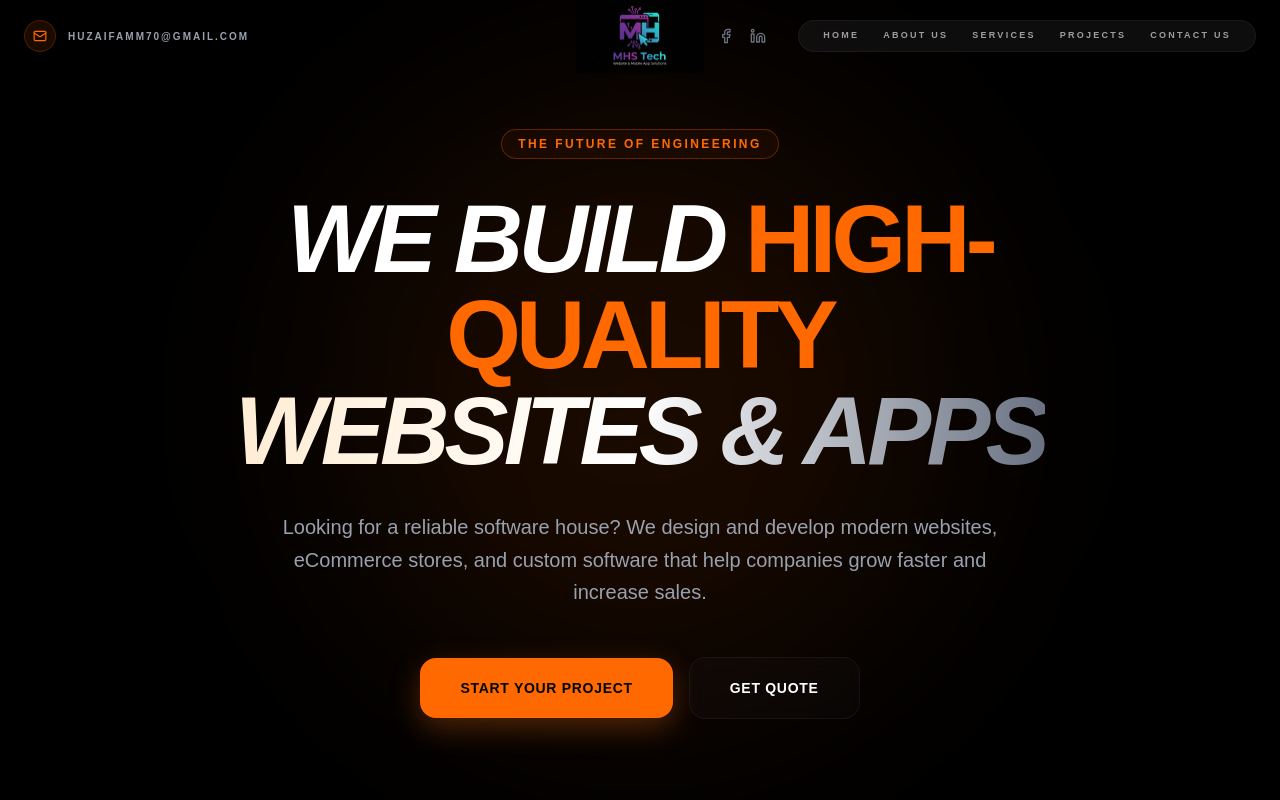
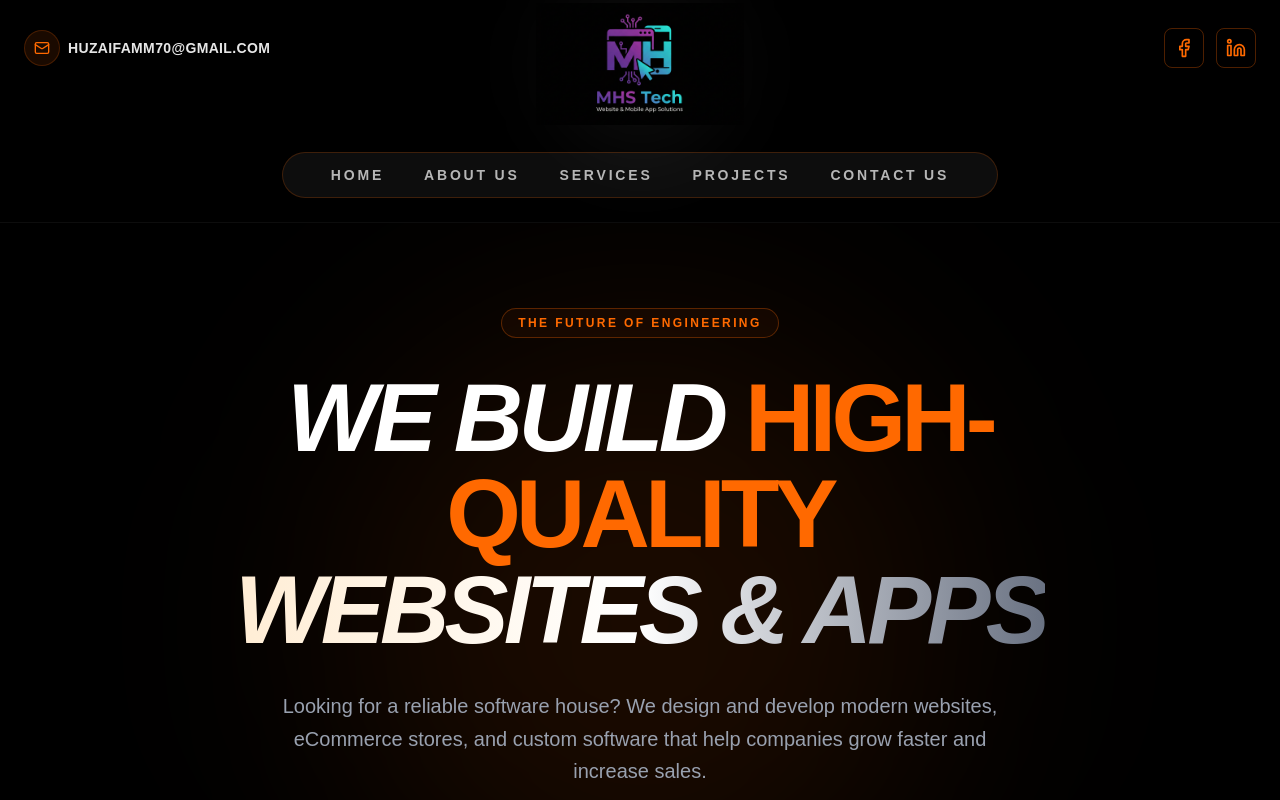
Before and after one commit to Huzaifa777-svg/MHS-Tech, a Next.js app: page / in a window 1280 px wide. Shown: the top 800 px of the page. Built offline with nearby package versions, Linux system fonts and the light colour scheme.

Commit message:
Fix: Restored original desktop header layout and updated mobile responsive menu

```diff
--- a/src/components/Header.tsx
+++ b/src/components/Header.tsx
@@ -8,19 +8,13 @@ import { motion, AnimatePresence } from "framer-motion";
 
 export default function Header() {
     const [isMenuOpen, setIsMenuOpen] = useState(false);
-    const [scrolled, setScrolled] = useState(false);
 
     useEffect(() => {
-        const handleScroll = () => {
-            setScrolled(window.scrollY > 20);
-        };
-        window.addEventListener("scroll", handleScroll);
         if (isMenuOpen) {
             document.body.style.overflow = "hidden";
         } else {
             document.body.style.overflow = "unset";
         }
-        return () => window.removeEventListener("scroll", handleScroll);
     }, [isMenuOpen]);
 
     const navLinks = [
@@ -57,29 +51,28 @@ export default function Header() {
     };
 
     return (
-        <header
-            className={`fixed top-0 left-0 w-full z-50 transition-all duration-500 ${scrolled ? "bg-black/80 backdrop-blur-2xl border-b border-white/10 py-3" : "bg-transparent py-5"
-                }`}
-        >
-            <div className="max-w-7xl mx-auto px-6 flex justify-between items-center relative">
+        <header className="w-full bg-black flex flex-col items-center pt-4 pb-6 border-b border-white/5 relative">
+            {/* Top Bar: Always visible, but contents change slightly */}
+            <div className="w-full max-w-7xl px-6 flex justify-between items-center relative h-16">
 
-                {/* Left: Email */}
-                <div className="hidden sm:flex items-center gap-3">
-                    <div className="w-8 h-8 rounded-full bg-orange-500/10 flex items-center justify-center border border-orange-500/20">
-                        <Mail className="w-3.5 h-3.5 text-orange-500" />
+                {/* Left: Email (Desktop/Tablet) */}
+                <div className="flex items-center gap-2">
+                    <div className="w-9 h-9 rounded-full bg-orange-500/10 flex items-center justify-center border border-orange-500/20">
+                        <Mail className="w-4 h-4 text-orange-500" />
                     </div>
-                    <span className="hidden lg:block text-gray-400 text-[10px] font-black uppercase tracking-[0.2em]">huzaifamm70@gmail.com</span>
+                    <span className="hidden md:block text-white/90 text-sm font-bold tracking-wide uppercase tracking-[0.1em]">huzaifamm70@gmail.com</span>
                 </div>
 
-                {/* Center: Logo */}
-                <div className="absolute left-1/2 -translate-x-1/2 top-1/2 -translate-y-1/2 z-30">
-                    <Link href="/" className="block">
-                        <div className="relative w-24 h-24 md:w-32 md:h-32 flex items-center justify-center">
+                {/* Center: Large Logo (Desktop/Tablet) - Shown when not on narrow mobile */}
+                <div className="absolute left-1/2 -translate-x-1/2 top-1/2 -translate-y-1/2 z-30 pointer-events-none">
+                    <Link href="/" className="block pointer-events-auto">
+                        <div className="relative w-36 h-36 md:w-56 md:h-56 flex items-center justify-center translate-y-2 md:translate-y-4">
+                            <div className="absolute inset-6 bg-white/5 blur-2xl rounded-full" />
                             <Image
                                 src="/images/logo.png"
                                 alt="MHS Tech"
                                 fill
-                                className="object-contain"
+                                className="object-contain p-2"
                                 priority
                                 unoptimized
                             />
@@ -87,32 +80,19 @@ export default function Header() {
                     </Link>
                 </div>
 
-                {/* Right: Actions */}
+                {/* Right: Socials (Desktop) & Menu Toggle (Mobile) */}
                 <div className="flex items-center gap-4">
-                    {/* Desktop Socials */}
-                    <div className="hidden md:flex items-center gap-4 mr-4">
-                        <Link href="https://facebook.com/share/1AQ7s2Dd2k/" target="_blank" className="text-gray-500 hover:text-orange-500 transition-colors">
-                            <Facebook className="w-4 h-4" />
+                    {/* Socials - Desktop/Tablet */}
+                    <div className="hidden sm:flex items-center gap-3">
+                        <Link href="https://facebook.com/share/1AQ7s2Dd2k/" target="_blank" className="w-10 h-10 rounded-lg border border-orange-500/30 flex items-center justify-center hover:bg-orange-500 hover:text-black transition-all text-orange-500">
+                            <Facebook className="w-5 h-5" />
                         </Link>
-                        <Link href="https://linkedin.com/in/muhammad-huzaifa-mhs" target="_blank" className="text-gray-500 hover:text-orange-500 transition-colors">
-                            <Linkedin className="w-4 h-4" />
+                        <Link href="https://linkedin.com/in/muhammad-huzaifa-mhs" target="_blank" className="w-10 h-10 rounded-lg border border-orange-500/30 flex items-center justify-center hover:bg-orange-500 hover:text-black transition-all text-orange-500">
+                            <Linkedin className="w-5 h-5" />
                         </Link>
                     </div>
 
-                    {/* Desktop Navigation */}
-                    <nav className="hidden lg:flex px-6 py-2 rounded-full border border-white/5 bg-white/5 backdrop-blur-md items-center gap-6">
-                        {navLinks.map((link) => (
-                            <Link
-                                key={link.name}
-                                href={link.href}
-                                className="text-white/60 hover:text-orange-500 transition-colors text-[9px] font-black uppercase tracking-[0.25em]"
-                            >
-                                {link.name}
-                            </Link>
-                        ))}
-                    </nav>
-
-                    {/* Mobile Menu Toggle */}
+                    {/* Mobile Menu Toggle - Small Screens Only */}
                     <button
                         onClick={() => setIsMenuOpen(!isMenuOpen)}
                         className="lg:hidden w-12 h-12 flex items-center justify-center rounded-2xl bg-orange-500/10 border border-orange-500/20 text-orange-500 relative z-[60]"
@@ -122,6 +102,21 @@ export default function Header() {
                 </div>
             </div>
 
+            {/* Bottom: Desktop Navigation Pill (Hidden on Mobile) */}
+            <nav className="mt-14 md:mt-18 hidden lg:block">
+                <div className="px-8 md:px-12 py-3 rounded-full border border-orange-500/20 bg-white/5 backdrop-blur-xl flex items-center gap-6 md:gap-10 shadow-xl">
+                    {navLinks.map((link) => (
+                        <Link
+                            key={link.name}
+                            href={link.href}
+                            className="text-white/70 hover:text-orange-500 transition-colors text-xs md:text-sm font-black uppercase tracking-[0.2em]"
+                        >
+                            {link.name}
+                        </Link>
+                    ))}
+                </div>
+            </nav>
+
             {/* Mobile Menu Overlay */}
             <AnimatePresence>
                 {isMenuOpen && (
@@ -130,7 +125,7 @@ export default function Header() {
                         initial="closed"
                         animate="open"
                         exit="exit"
-                        className="fixed inset-0 bg-black/95 backdrop-blur-3xl z-50 lg:hidden flex flex-col p-8 pt-32 h-[100dvh]"
+                        className="fixed inset-0 bg-black/98 backdrop-blur-3xl z-50 lg:hidden flex flex-col p-8 pt-32 h-[100dvh]"
                     >
                         {/* Background Glow */}
                         <div className="absolute top-1/2 left-1/2 -translate-x-1/2 -translate-y-1/2 w-full h-full bg-orange-500/5 blur-[120px] rounded-full pointer-events-none" />
@@ -155,12 +150,12 @@ export default function Header() {
                             <Link
                                 href="/contact"
                                 onClick={() => setIsMenuOpen(false)}
-                                className="w-full sm:w-auto px-8 py-4 bg-orange-500 text-black rounded-2xl font-black uppercase tracking-widest text-xs flex items-center justify-center gap-3 hover:scale-105 transition-transform"
+                                className="w-full sm:w-auto px-10 py-5 bg-orange-500 text-black rounded-2xl font-black uppercase tracking-widest text-xs flex items-center justify-center gap-3 hover:scale-105 transition-transform shadow-[0_10px_30px_rgba(249,115,22,0.3)]"
                             >
                                 Start a Project <ArrowRight className="w-4 h-4" />
                             </Link>
 
-                            <div className="flex gap-8 mt-12 py-8 border-t border-white/5 w-full justify-center sm:justify-start">
+                            <div className="flex gap-10 mt-12 py-8 border-t border-white/5 w-full justify-center sm:justify-start">
                                 <Link href="https://facebook.com/share/1AQ7s2Dd2k/" target="_blank" className="text-gray-500 hover:text-orange-500 transition-colors">
                                     <Facebook className="w-6 h-6" />
                                 </Link>
--- a/src/components/Hero.tsx
+++ b/src/components/Hero.tsx
@@ -5,7 +5,7 @@ import Link from "next/link";
 
 export default function Hero() {
     return (
-        <section className="relative min-h-screen flex flex-col items-center justify-center text-center px-6 overflow-hidden pt-32 pb-20">
+        <section className="relative min-h-screen flex flex-col items-center justify-center text-center px-6 overflow-hidden pt-10 pb-20">
             {/* Background Glow */}
             <div className="absolute top-1/2 left-1/2 -translate-x-1/2 -translate-y-1/2 w-full max-w-[600px] aspect-square bg-orange-500/10 blur-[120px] rounded-full pointer-events-none" />
 
```
